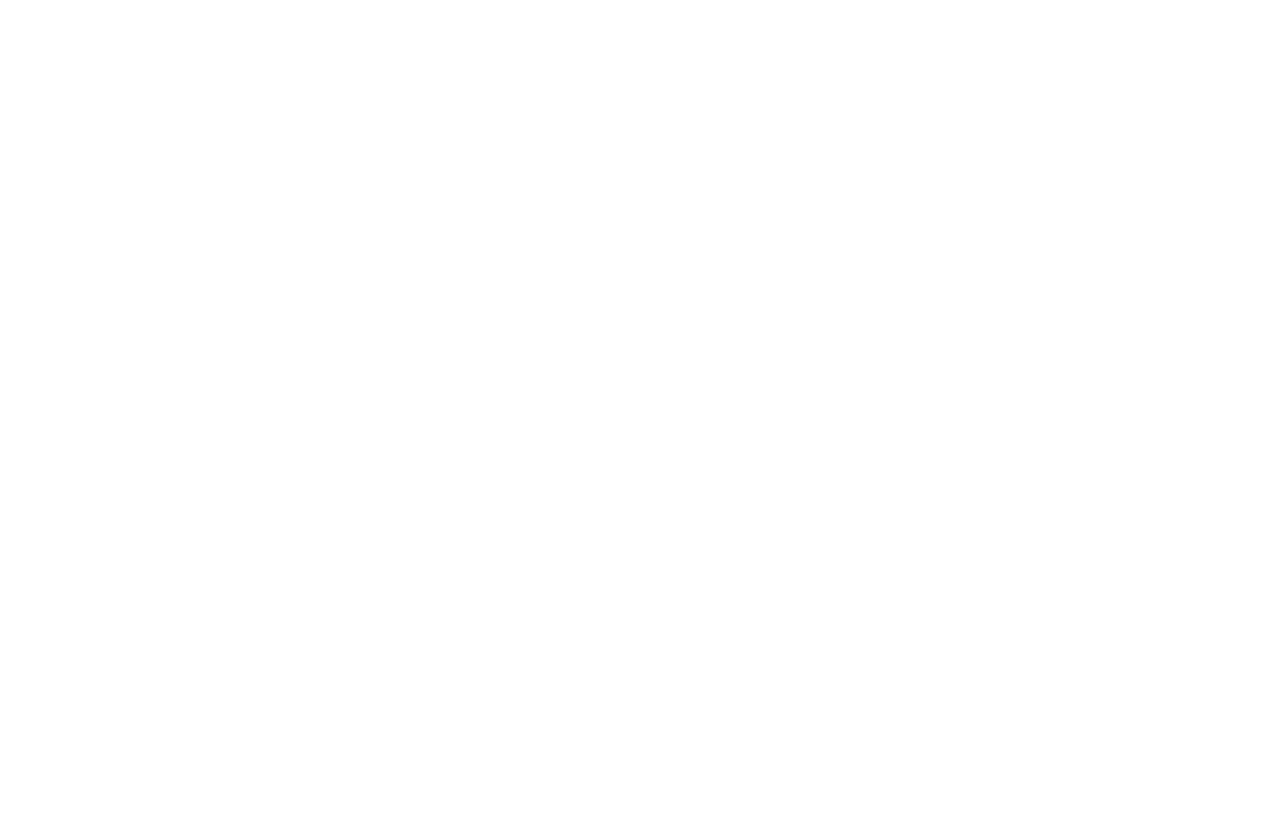
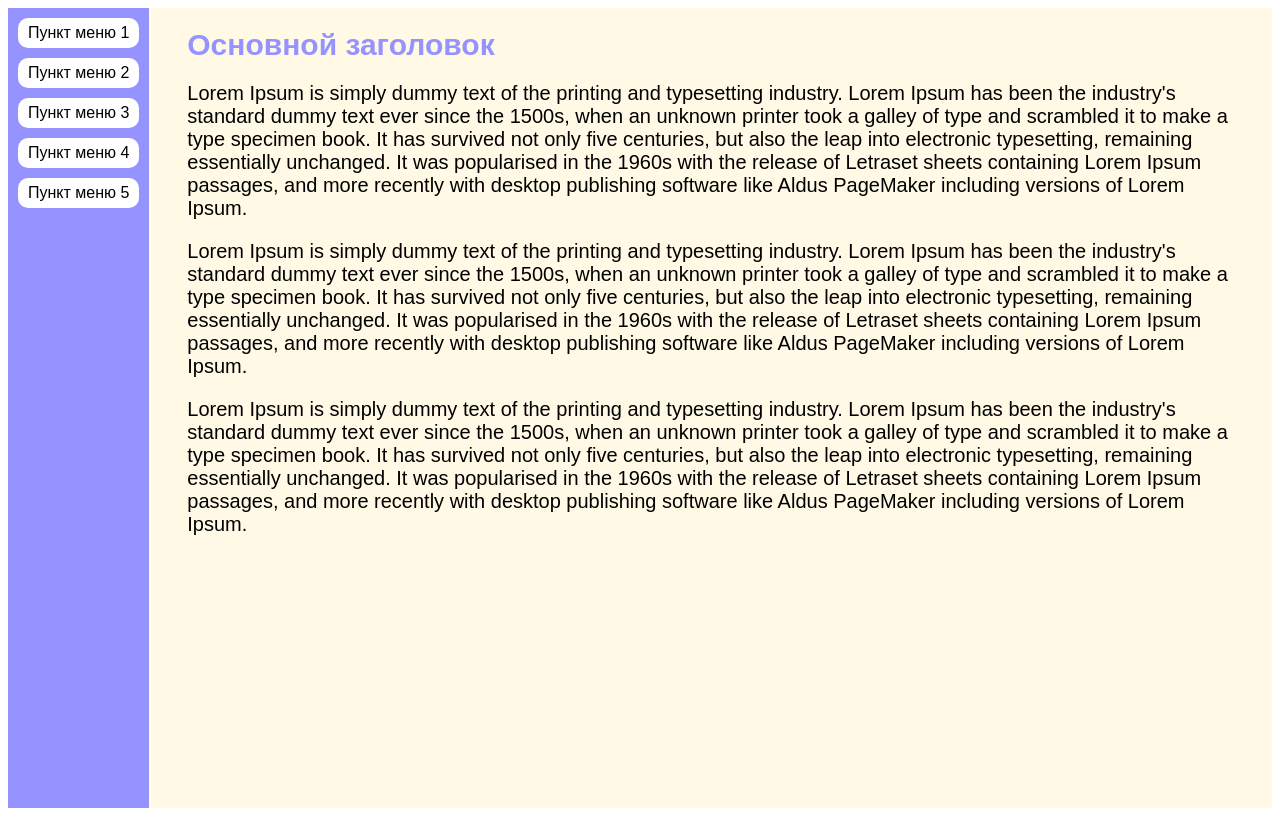
Before and after one commit to Mad-Deuce/ICH_FE_HW, a plain HTML site: page index.html in a window 1280 px wide. Drawn offline with Linux system fonts and the light colour scheme.

Commit message:
release 1.0

```diff
--- a/index.html
+++ b/index.html
@@ -1,12 +1,59 @@
 <!DOCTYPE html>
 <html lang="en">
+
 <head>
   <meta charset="UTF-8" />
   <meta name="viewport" content="width=device-width, initial-scale=1.0" />
   <link rel="stylesheet" type="text/css" href="styles/style.css" />
   <title>Document</title>
 </head>
+
 <body>
+  <div class="container">
+    <div class="sidebar">
+      <div class="list-item">
+        <div class="item-name">Пункт меню 1</div>
+        <img class="item-img" src="./images/search.png" alt="">
+      </div>
+      <div class="list-item">
+        <div class="item-name">Пункт меню 2</div>
+        <img class="item-img"  src="./images/chat.png" alt="">
+      </div>
+      <div class="list-item">
+        <div class="item-name">Пункт меню 3</div>
+        <img class="item-img"  src="./images/call.png" alt="">
+      </div>
+      <div class="list-item">
+        <div class="item-name">Пункт меню 4</div>
+        <img class="item-img"  src="./images/settings.png" alt="">
+      </div>
+      <div class="list-item">
+        <div class="item-name"> Пункт меню 5</div>
+        <img class="item-img"  src="./images/account_circle.png" alt="">
+      </div>
+    </div>
+    <div class="content">
+      <h1 class="content-title">Основной заголовок</h2>
+        <p class="content-text">Lorem Ipsum is simply dummy text of the printing and typesetting industry. Lorem Ipsum
+          has been the industry's standard dummy text ever since the 1500s, when an unknown printer took a galley of
+          type and scrambled it to make a type specimen book. It has survived not only five centuries, but also the leap
+          into electronic typesetting, remaining essentially unchanged. It was popularised in the 1960s with the release
+          of Letraset sheets containing Lorem Ipsum passages, and more recently with desktop publishing software like
+          Aldus PageMaker including versions of Lorem Ipsum.</p>
+        <p class="content-text">Lorem Ipsum is simply dummy text of the printing and typesetting industry. Lorem Ipsum
+          has been the industry's standard dummy text ever since the 1500s, when an unknown printer took a galley of
+          type and scrambled it to make a type specimen book. It has survived not only five centuries, but also the leap
+          into electronic typesetting, remaining essentially unchanged. It was popularised in the 1960s with the release
+          of Letraset sheets containing Lorem Ipsum passages, and more recently with desktop publishing software like
+          Aldus PageMaker including versions of Lorem Ipsum.</p>
+        <p class="content-text">Lorem Ipsum is simply dummy text of the printing and typesetting industry. Lorem Ipsum
+          has been the industry's standard dummy text ever since the 1500s, when an unknown printer took a galley of
+          type and scrambled it to make a type specimen book. It has survived not only five centuries, but also the leap
+          into electronic typesetting, remaining essentially unchanged. It was popularised in the 1960s with the release
+          of Letraset sheets containing Lorem Ipsum passages, and more recently with desktop publishing software like
+          Aldus PageMaker including versions of Lorem Ipsum.</p>
+    </div>
+  </div>
+</body>
 
-  </body>
 </html>
--- a/styles/style.css
+++ b/styles/style.css
@@ -0,0 +1,94 @@
+/* *{margin: 0;} */
+
+html {
+    font-size: 20px;
+  }
+
+  body {
+    display: flex;
+    flex-direction: column;
+    align-items: center;
+  }
+
+  .container {
+    max-width: 1440px;
+    height: 100vh;
+    display: flex;
+  }
+
+  .sidebar {
+    background-color: #9593ff;
+    width: 20%;
+    padding: 10px;
+
+    display: flex;
+    flex-direction: column;
+    justify-content: flex-start;
+    gap: 10px;
+  }
+
+  .list-item {
+    background-color: white;
+    height: 30px;
+
+    border-radius: 10px;
+    font: 16px sans-serif;
+
+    display: flex;
+    justify-content: flex-start;
+    align-items: center;
+  }
+
+  .item-name {
+    margin: 10px;
+    text-wrap: nowrap;
+  }
+
+  .item-img {
+    display: none;
+  }
+
+  .content {
+    width: auto;
+    padding: 0 3%;
+    background-color: #fff9e5;
+  }
+
+  .content-title {
+    color: #9593ff;
+    font: 1.5rem sans-serif;
+    font-weight: 700;
+  }
+
+  .content-text {
+    font: 1rem sans-serif;
+  }
+
+  @media screen and (max-width: 768px) {
+    .sidebar {
+      width: 30px;
+      align-items: center;
+    }
+
+    .list-item {
+      width: 30px;
+      justify-content: center;
+      align-items: center;
+    }
+
+    .item-name {
+      display: none;
+    }
+
+    .item-img {
+      display: unset ;
+      width: 20px;
+      height: 20px;
+    }
+
+
+
+    html {
+      font-size: 14px;
+    }
+  }
```
Also changed, not shown: images/account_circle.png (added), images/call.png (added), images/chat.png (added), images/search.png (added), images/settings.png (added). Lines whose indentation alone changed are shown as unchanged.
